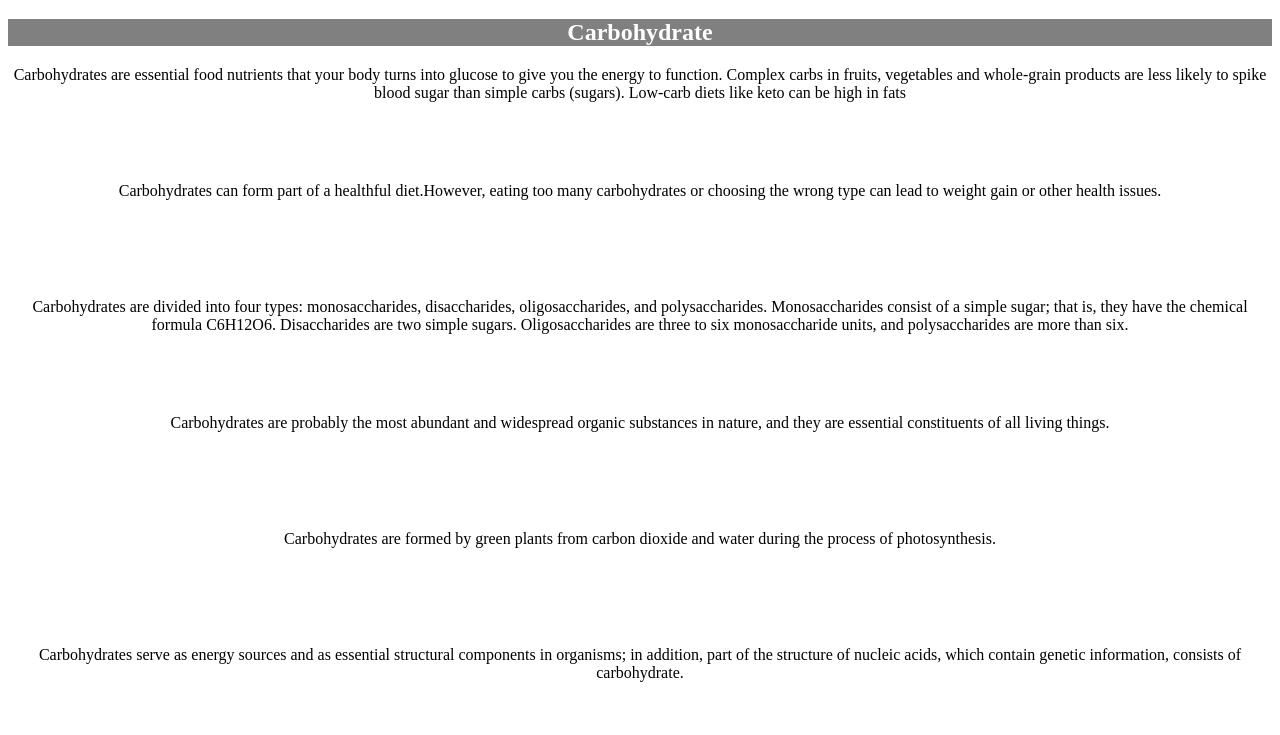
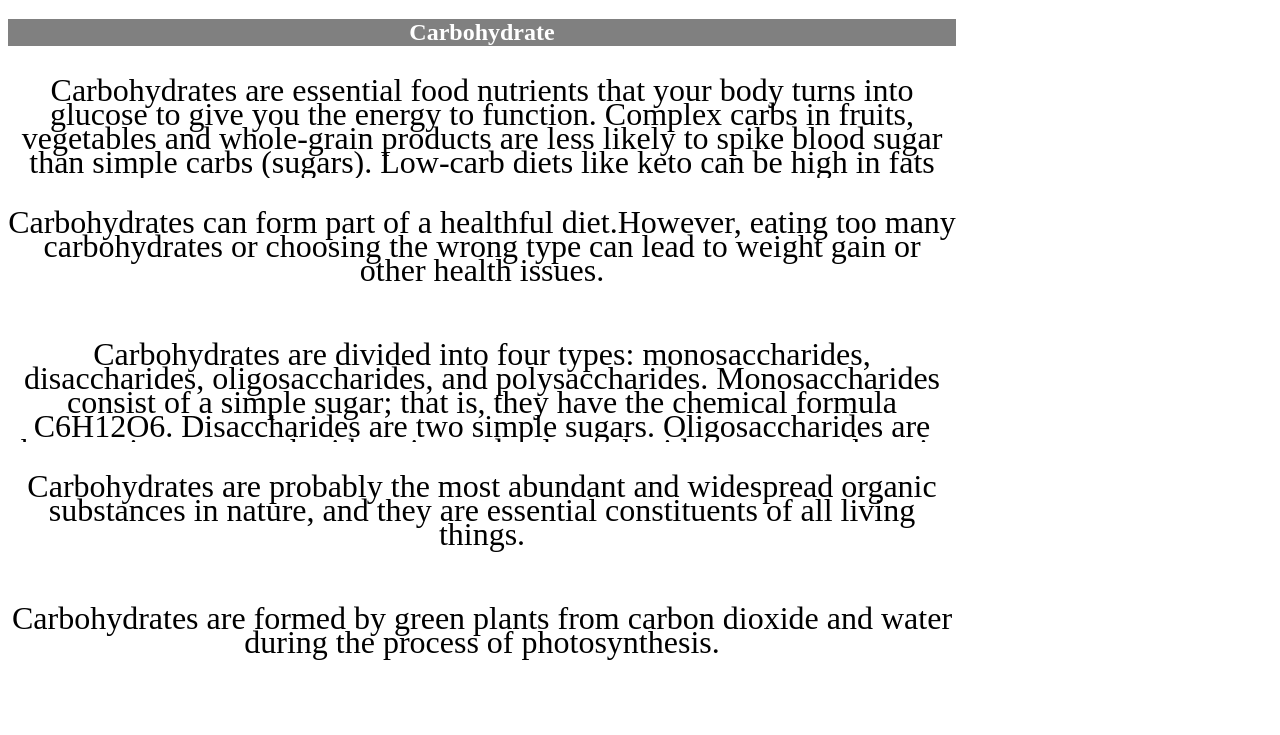
Before and after one commit to TaiwoRodeeyah/6b6week1, a plain HTML site: page index.html in a window 1280 px wide. Shown: the part 93-828 px from the top of the page. Drawn offline with Linux system fonts and the light colour scheme.

Commit message:
modify letter

```diff
--- a/index.html
+++ b/index.html
@@ -7,7 +7,7 @@
     <link rel="shortcut icon" href="./media/favicon.ico" type="image/x-icon">
     <style>
         main{
-            width: ;
+            width:75%;
             text-align: center;
         }
         h1{
@@ -63,8 +63,8 @@
         p{
             height: 100px;
             overflow: auto;
-            font-size: ;
-            line-height: ;
+            font-size: 32px;
+            line-height: 24px ;
         }
     </style>
 </head>
```
